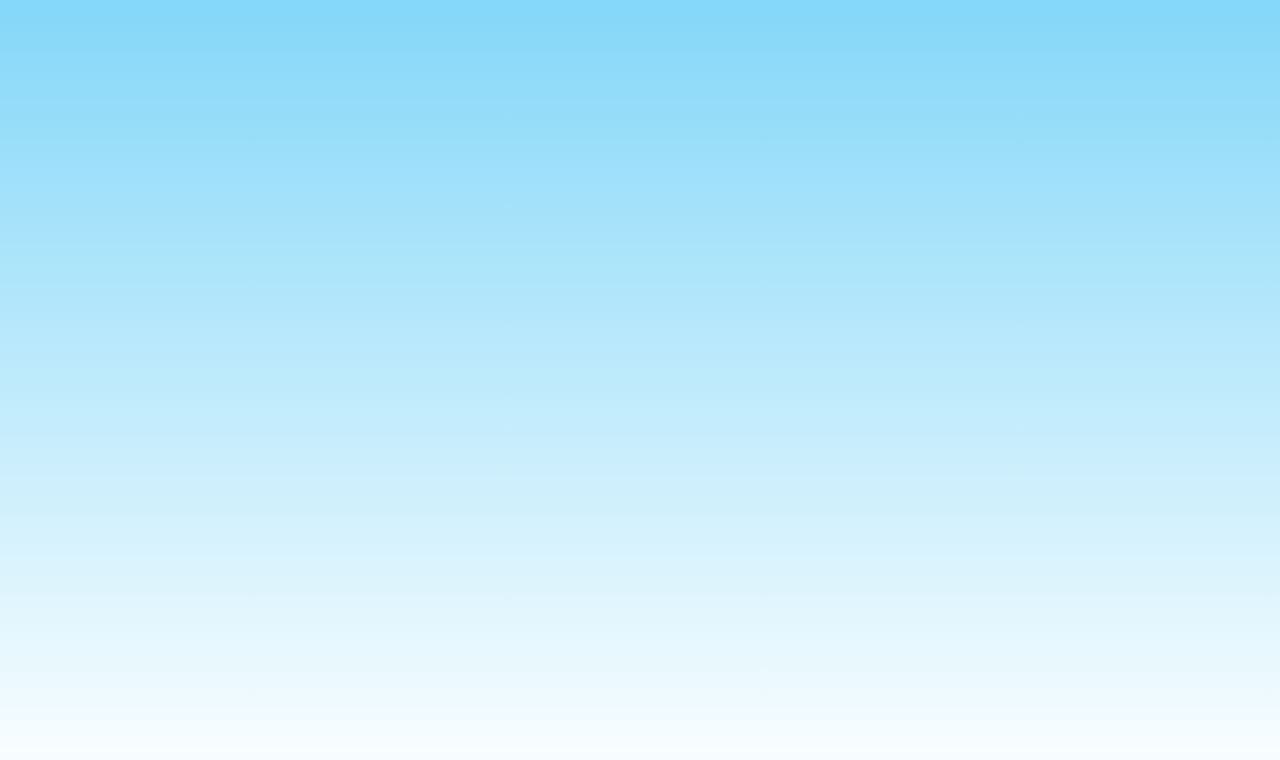
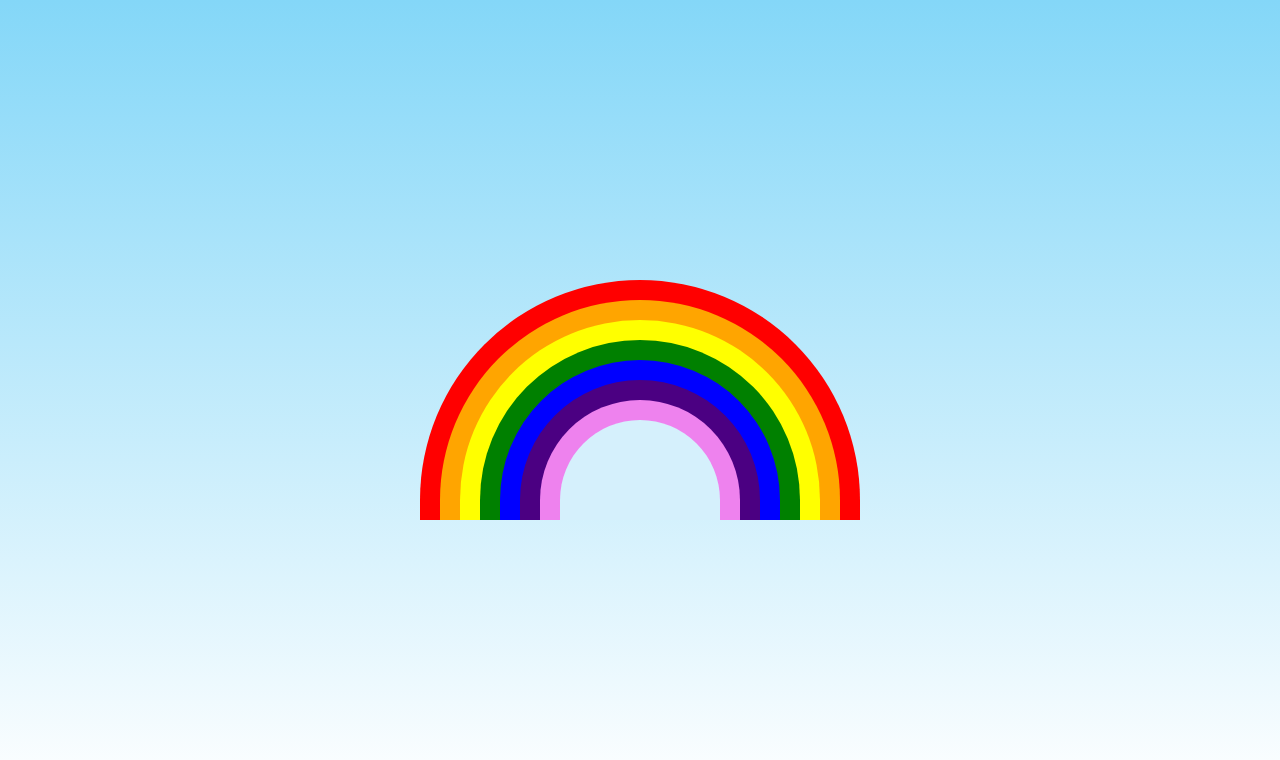
Before and after one commit to E-C-Shackelford/rainbow-sky-css-drawing, a plain HTML site: page index.html in a window 1280 px wide. Drawn offline with Linux system fonts and the light colour scheme.

Commit message:
Style the arcs of the rainbow

```diff
--- a/style.css
+++ b/style.css
@@ -21,3 +21,81 @@ body {
   flex-direction: column;
   background-color: transparent;
 }
+
+.arc-1 {
+  width: 440px;
+  height: 240px;
+  background-color: #ff0000;
+  border-radius: 300px 300px 0 0;
+  position: relative;
+}
+
+.arc-2 {
+  background-color: #ffa500;
+  width: 400px;
+  height: 220px;
+  border-radius: 300px 300px 0 0;
+  position: relative;
+  top: 20px;
+  left: 20px;
+}
+
+.arc-3 {
+  background-color: #ffff00;
+  width: 360px;
+  height: 200px;
+  border-radius: 300px 300px 0 0;
+  position: relative;
+  top: 20px;
+  left: 20px;
+}
+
+.arc-4 {
+  background-color: #008000;
+  width: 320px;
+  height: 180px;
+  border-radius: 300px 300px 0 0;
+  position: relative;
+  top: 20px;
+  left: 20px;
+}
+
+.arc-5 {
+  background-color: #0000ff;
+  width: 280px;
+  height: 160px;
+  border-radius: 300px 300px 0 0;
+  position: relative;
+  top: 20px;
+  left: 20px;
+}
+
+.arc-6 {
+  background-color: #4b0082;
+  width: 240px;
+  height: 140px;
+  border-radius: 300px 300px 0 0;
+  position: relative;
+  top: 20px;
+  left: 20px;
+}
+
+.arc-7 {
+  background-color: #ee82ee;
+  width: 200px;
+  height: 120px;
+  border-radius: 300px 300px 0 0;
+  position: relative;
+  top: 20px;
+  left: 20px;
+}
+
+.arc-8 {
+  background-color: #d5f0fc;
+  width: 160px;
+  height: 100px;
+  border-radius: 300px 300px 0 0;
+  position: relative;
+  top: 20px;
+  left: 20px;
+}
```
